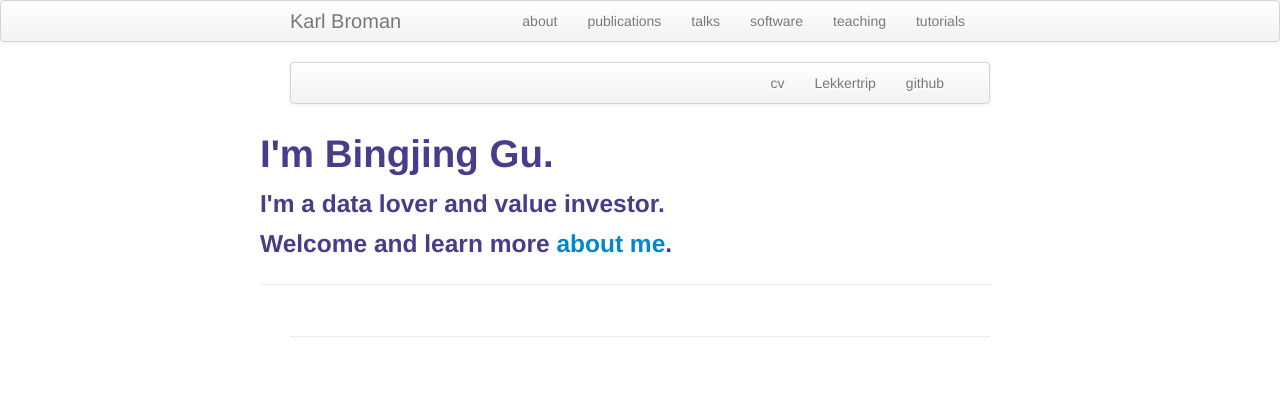
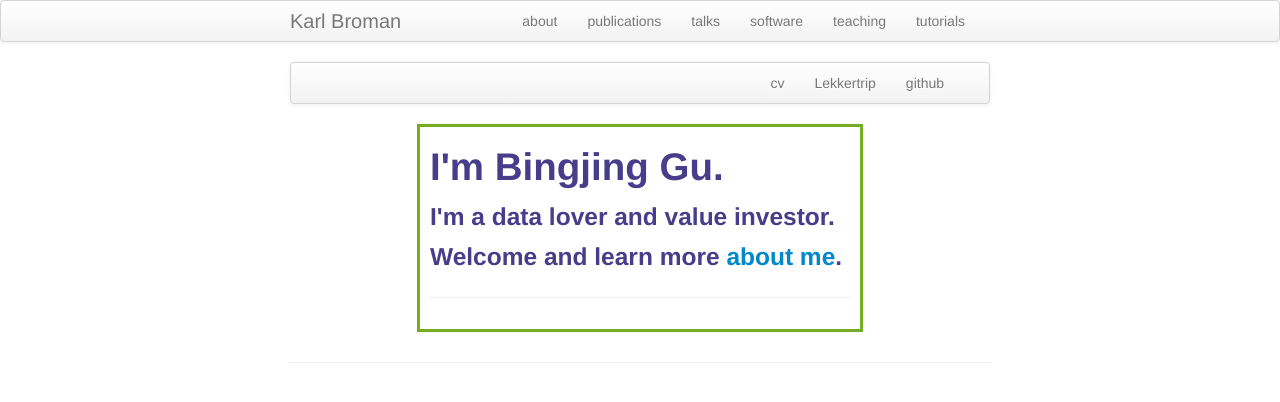
Before and after one commit to sangaj/sangaj.github.io, a Jekyll site: the page built from index.md, in a window 1280 px wide. Shown: the top 402 px of the page. Built offline with Jekyll 4.4.1, drawn with Linux system fonts in a browser that asks for light colours.

Commit message:
Update index.md

```diff
--- a/index.md
+++ b/index.md
@@ -4,6 +4,16 @@ title: Bingjing Gu
 description: Data lover and value investor
 keywords: Bingjing, Leiden, R, python, statistic, Big data
 ---
+<head>
+<style>
+.center {
+    margin: auto;
+    width: 60%;
+    border: 3px solid #73AD21;
+    padding: 10px;
+}
+</style>
+</head>
 
 <div class="navbar">
   <div class="navbar-inner">
@@ -16,7 +26,7 @@ keywords: Bingjing, Leiden, R, python, statistic, Big data
 </div>
 
 <table class="wide">
-<div class="row banner">
+<div class="center">
             <div class="banner-text" text-align="center">
                 <h1 class="responsive-headline">I'm Bingjing Gu.</h1>
                 <h3>I'm a <span>data lover</span> and <span>value investor</span>.<br>
```
